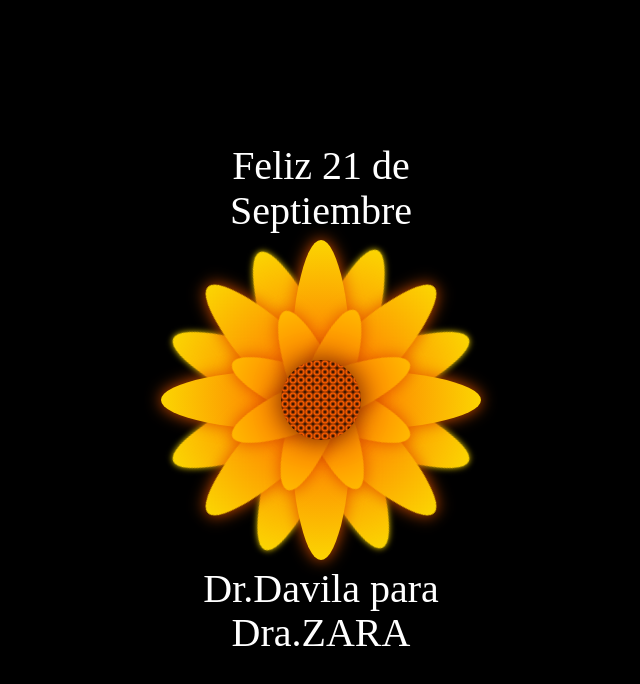
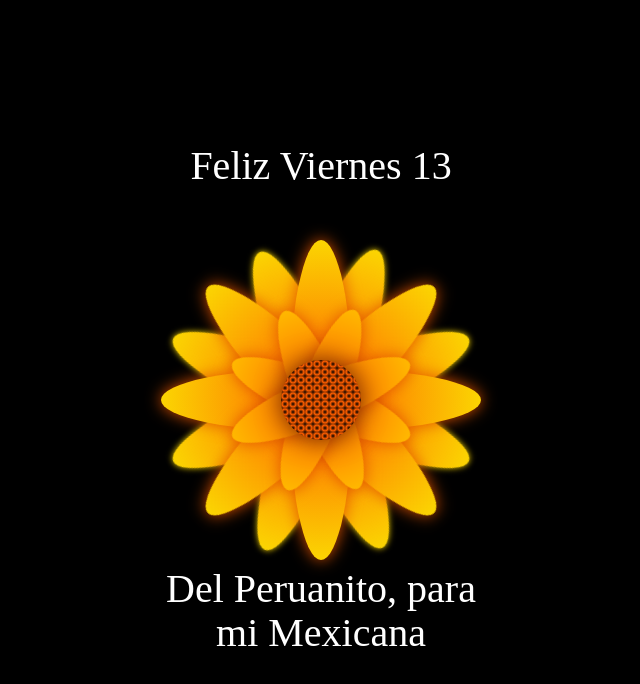
Before and after one commit to Aionnn/Paracaidas15.github.io, a plain HTML site: page index.html in a window 1280 px wide. Shown: the whole page, without its empty margins (319-959 px from the left). Drawn offline with Linux system fonts and the light colour scheme.

Commit message:
Update index.html

```diff
--- a/index.html
+++ b/index.html
@@ -13,7 +13,7 @@
 <body>
 
 <div class="flower">
-    <div class="text-above">Feliz 21 de Septiembre</div>
+    <div class="text-above">Feliz Viernes 13</div>
     <div class="mid">
     </div>
     <div class="Petal1 p1">
@@ -40,7 +40,7 @@
     </div>
     <div class="Petal3 p4">
     </div>
-    <div class="text-below">Dr.Davila para Dra.ZARA</div>
+    <div class="text-below">Del Peruanito, para mi Mexicana</div>
   </div>
 </body>
 </html>
```
